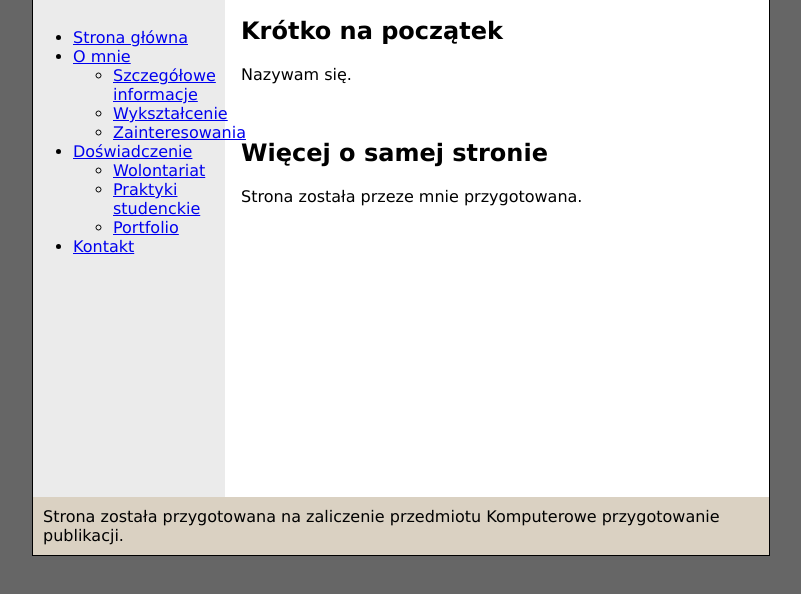
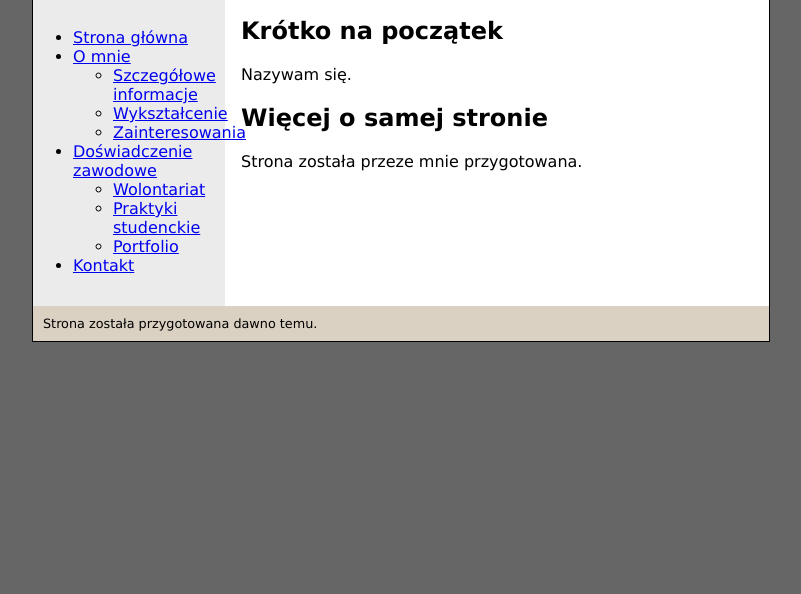
Before and after one commit to jvalego/test2, a plain HTML site: page index.html in a window 1280 px wide. Shown: the part 62-656 px from the top of the page, without its empty margins (239-1040 px from the left). Drawn offline with Linux system fonts and the light colour scheme; a script that the page names is missing.

Commit message:
Change sth to see the results

```diff
--- a/index.html
+++ b/index.html
@@ -1,23 +1,23 @@
-<!DOCTYPE html PUBLIC "-//W3C//DTD XHTML 1.0 Transitional//EN" "http://www.w3.org/TR/xhtml1/DTD/xhtml1-transitional.dtd">
-<html xmlns="http://www.w3.org/1999/xhtml">
+<!DOCTYPE html>
+<html>
 <head>
   <meta http-equiv="Content-Type" content="text/html; charset=utf-8" />
-<title>J2</title>
-<link href="style.css" rel="stylesheet" type="text/css" />
+  <meta name="description" content="This field contains information about your page. It is usually around two sentences long."/>
+  <meta name="author" content="Conor Sheils"/>
+  <title>My First Webpage</title>
+  <link href="style.css" rel="stylesheet" type="text/css"/>
   <script src="SpryAssets/SpryMenuBar.js" type="text/javascript"></script>
-<link href="SpryAssets/SpryMenuBarVertical.css" rel="stylesheet" type="text/css" />
+  <link href="SpryAssets/SpryMenuBarVertical.css" rel="stylesheet" type="text/css"/>
 </head>
 
 <body class="twoColElsLtHdr">
 
 <div id="container">
-  <div id="header">
-<h1>TEST</h1></div>
+  <div id="header"><h1>TEST</h1></div>
   <div id="sidebar1">
-    <ul id="MenuBar1" class="MenuBarVertical"><meta name="keywords" content="CV, typografia, korekta
-" />
+    <ul id="MenuBar1" class="MenuBarVertical"><meta name="keywords" content="CV, typografia, korekta"/>
 
-      <li><a href="Strona_glowna.html" title="Strona główna" target="_self">Strona główna</a>      </li>
+      <li><a href="Strona_glowna.html" title="Strona główna" target="_self">Strona główna</a></li>
       <li><a href="#" class="MenuBarItemSubmenu">O mnie</a>
         <ul>
           <li><a href="Szczegolowe_informacje.html" title="Szczegółowe informacje" target="_self">Szczeg&oacute;&#322;owe informacje</a></li>
@@ -25,7 +25,7 @@
           <li><a href="Zainteresowania.html" title="Zainteresowania" target="_self">Zainteresowania</a></li>
         </ul>
       </li>
-      <li><a class="MenuBarItemSubmenu" href="#">Doświadczenie</a>
+      <li><a class="MenuBarItemSubmenu" href="#">Doświadczenie zawodowe</a>
         <ul>
           <li><a href="Wolontariat.html" title="Wolontariat" target="_self">Wolontariat</a></li>
           <li><a href="Praktyki_studenckie.html" title="Praktyki Studenckie" target="_self">Praktyki studenckie</a></li>
@@ -34,31 +34,26 @@
       </li>
       <li><a href="Kontakt.html" title="Kontakt" target="_self">Kontakt</a></li>
     </ul>
-    <p>&nbsp;</p>
-    <p>&nbsp;</p>
-    <p>&nbsp;</p>
-    <p>&nbsp;</p>
-    <p>&nbsp;</p>
-    <p>&nbsp;</p>
   </div>
+
   <div id="mainContent">
-    <h2> Krótko na początek </h2>
+    <h2>Krótko na początek</h2>
     <p>Nazywam się.</p>
-    <p>&nbsp;</p>
     <h2>Więcej o samej stronie</h2>
-    <p>Strona została przeze mnie przygotowana.
-  <!-- end #mainContent -->
-    </p>
+    <p>Strona została przeze mnie przygotowana.</p>
   </div>
+
 	<!-- This clearing element should immediately follow the #mainContent div in order to force the #container div to contain all child floats --><br class="clearfloat" />
   <div id="footer">
-    <p>Strona została przygotowana na zaliczenie przedmiotu Komputerowe przygotowanie publikacji.</p>
-  <!-- end #footer --></div>
-<!-- end #container --></div>
+    <p>Strona została przygotowana dawno temu.</p>
+  </div>
+
+</div>
+
 <script type="text/javascript">
-<!--
+
 var MenuBar1 = new Spry.Widget.MenuBar("MenuBar1", {imgRight:"SpryAssets/SpryMenuBarRightHover.gif"});
-//-->
+
 </script>
 </body>
 </html>
--- a/style.css
+++ b/style.css
@@ -60,6 +60,7 @@ body  {
 	margin: 0 1.5em 0 13em; /* the right margin can be given in ems or pixels. It creates the space down the right side of the page. */
 }
 .twoColElsLtHdr #footer {
+	font-size: 80%;
 	padding: 0 10px;
 	background-color: #DAD1C2;
 }
@@ -67,6 +68,8 @@ body  {
 	margin: 0; /* zeroing the margins of the first element in the footer will avoid the possibility of margin collapse - a space between divs */
 	padding: 10px 0; /* padding on this element will create space, just as the the margin would have, without the margin collapse issue */
 }
+
+
 
 /* Miscellaneous classes for reuse */
 .fltrt { /* this class can be used to float an element right in your page. The floated element must precede the element it should be next to on the page. */
```
Lines whose indentation alone changed are shown as unchanged.
